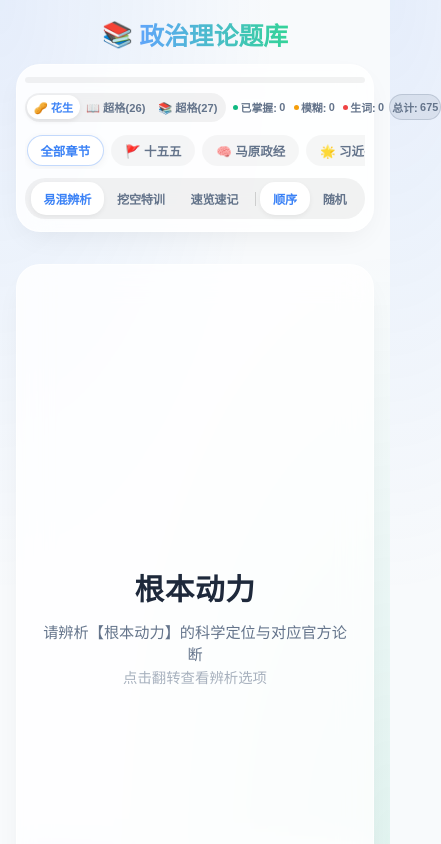
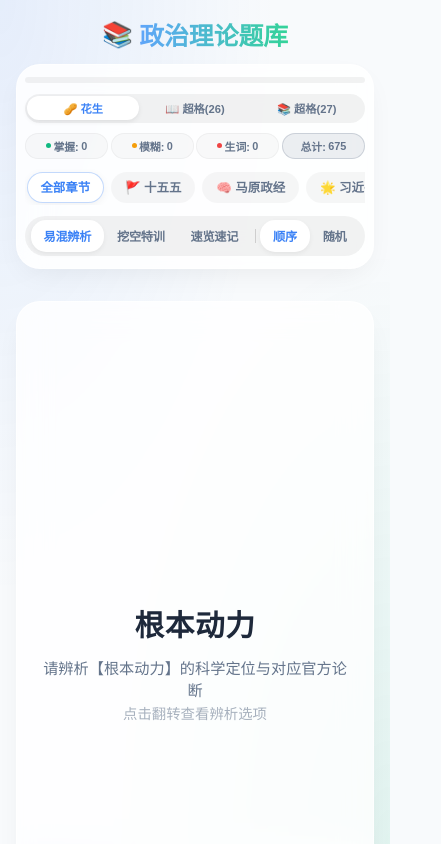
Before and after one commit to troses3/zhengzhi-fuxi, a React (Vite) app: page / in a window 390 px wide. Shown: the top 844 px of the page, 441 px wide, since content can reach past the window. Built offline with nearby package versions, Linux system fonts and the light colour scheme.

Commit message:
fix(ui): separate database switch and learning stats into clean responsive rows to prevent mobile overflow

```diff
--- a/src/App.css
+++ b/src/App.css
@@ -89,34 +89,35 @@ body {
   transition: width 0.4s ease-in-out;
 }
 
-.stats-row {
+.db-toggle-row {
   display: flex;
-  align-items: center;
-  justify-content: space-between;
-  gap: 0.5rem;
+  justify-content: center;
   width: 100%;
 }
 
 .db-toggle {
-  display: inline-flex;
+  display: flex;
   align-items: center;
+  justify-content: space-between;
   background: rgba(0, 0, 0, 0.05);
-  padding: 0.2rem;
+  padding: 0.22rem;
   border-radius: 20px;
-  flex-shrink: 0;
+  width: 100%;
 }
 
 .db-btn {
-  padding: 0.32rem 0.6rem;
+  flex: 1;
+  padding: 0.38rem 0.4rem;
   border: none;
   background: none;
-  border-radius: 15px;
-  font-size: 0.76rem;
+  border-radius: 16px;
+  font-size: 0.78rem;
   font-weight: 600;
   color: var(--text-secondary);
   cursor: pointer;
   transition: all 0.2s ease;
   white-space: nowrap;
+  text-align: center;
 }
 
 .db-btn.active {
@@ -126,12 +127,19 @@ body {
   font-weight: 700;
 }
 
+.stats-row {
+  display: flex;
+  align-items: center;
+  justify-content: center;
+  width: 100%;
+}
+
 .stats {
   display: flex;
   justify-content: space-between;
   align-items: center;
-  gap: 0.25rem;
-  flex: 1;
+  gap: 0.35rem;
+  width: 100%;
 }
 
 .stat-item {
@@ -141,10 +149,10 @@ body {
   justify-content: center;
   gap: 0.25rem;
   padding: 0.32rem 0.2rem;
-  background: transparent;
-  border: 1px solid transparent;
+  background: rgba(0, 0, 0, 0.025);
+  border: 1px solid rgba(0, 0, 0, 0.04);
   border-radius: 20px;
-  font-size: 0.76rem;
+  font-size: 0.74rem;
   font-weight: 600;
   cursor: pointer;
   transition: all 0.2s ease;
--- a/src/App.jsx
+++ b/src/App.jsx
@@ -544,12 +544,15 @@ function App() {
           <div className="progress-bar">
             <div className="progress-fill" style={{ width: `${progress}%` }}></div>
           </div>
-          <div className="stats-row">
+          <div className="db-toggle-row">
             <div className="db-toggle">
               <button className={`db-btn ${dataSource === 'huasheng' ? 'active' : ''}`} onClick={() => setDataSource('huasheng')}>🥜 花生</button>
               <button className={`db-btn ${dataSource === 'chaoge26' || dataSource === 'chaoge' ? 'active' : ''}`} onClick={() => setDataSource('chaoge26')}>📖 超格(26)</button>
               <button className={`db-btn ${dataSource === 'chaoge27' ? 'active' : ''}`} onClick={() => setDataSource('chaoge27')}>📚 超格(27)</button>
             </div>
+          </div>
+
+          <div className="stats-row">
             <div className="stats">
               <button
                 className={`stat-item ${filter === 'known' ? 'active-known' : ''}`}
@@ -557,7 +560,7 @@ function App() {
                 title="只复习已掌握"
               >
                 <span className="dot dot-known"></span>
-                已掌握: <span className="stat-count">{stats.known}</span>
+                掌握: <span className="stat-count">{stats.known}</span>
               </button>
               <button
                 className={`stat-item ${filter === 'unsure' ? 'active-unsure' : ''}`}
```
Also changed, not shown: 5 other files (tests, documents, lock files or other folders).
